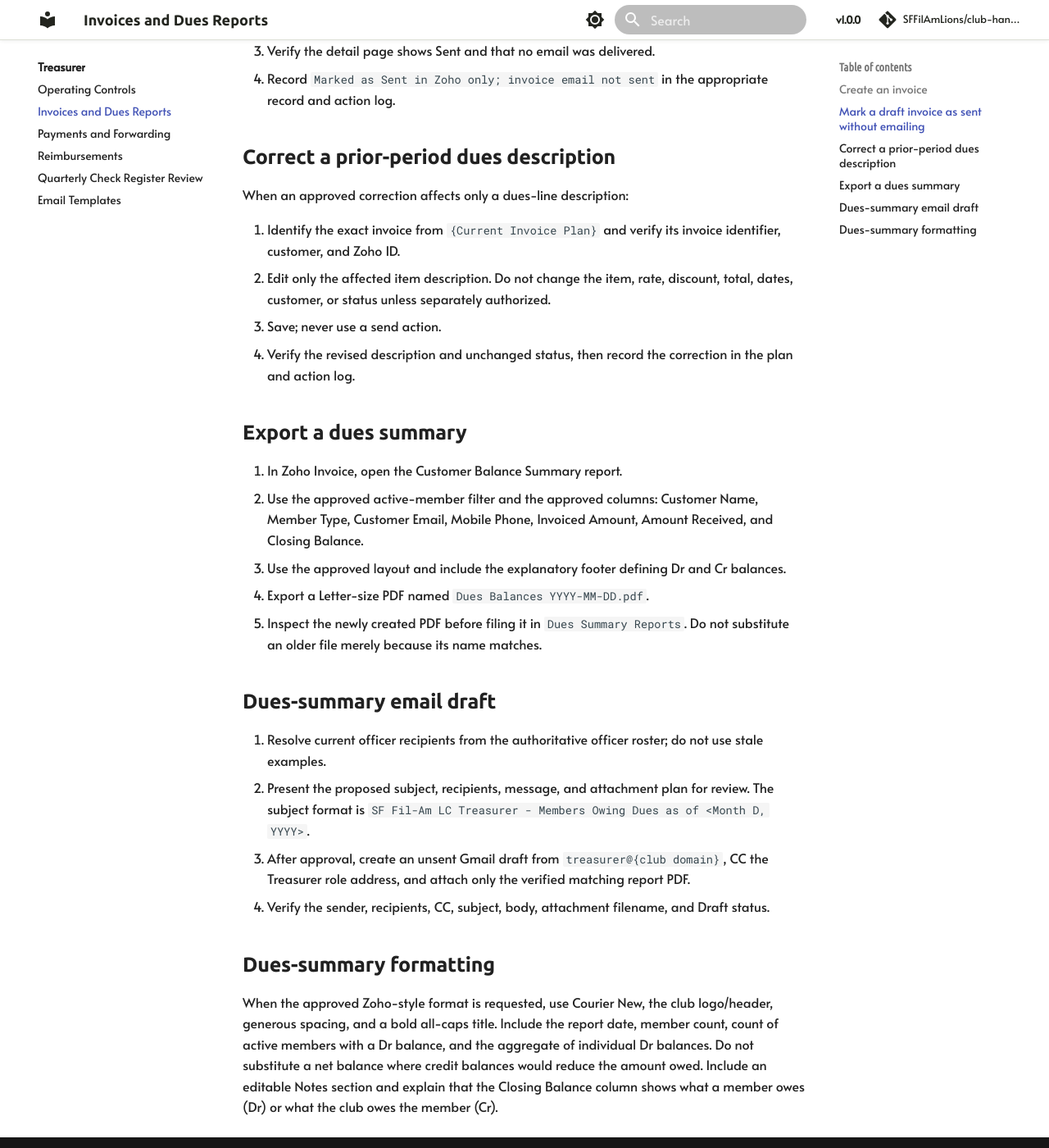
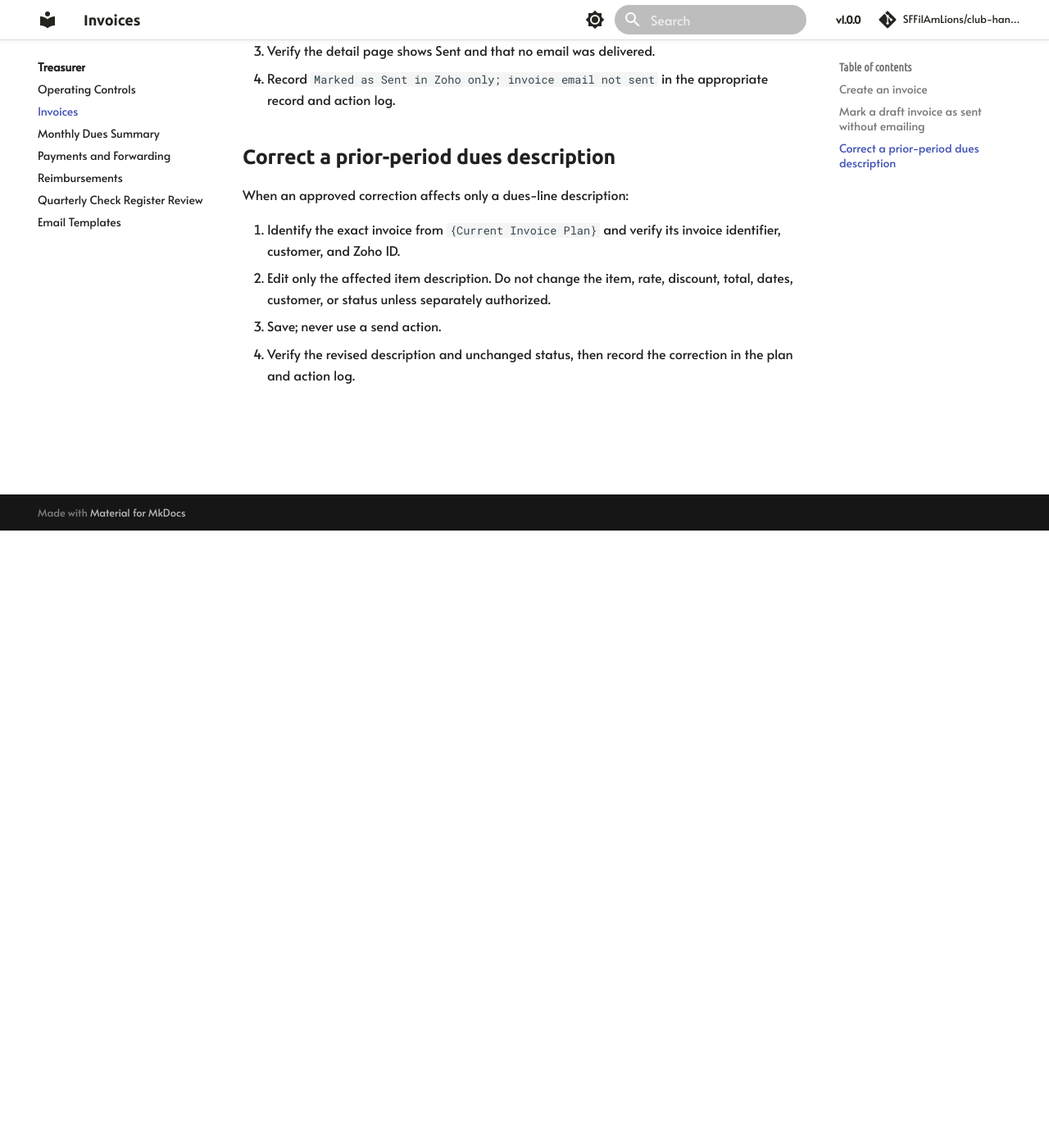
Before and after one commit to SFFilAmLions/club-handbook, an MkDocs documentation site: the page built from docs/treasurer/invoices-and-dues.md, in a window 1280 px wide and 1400 px high, scrolled down 753 px. Shown: the whole window at 82% size. Built offline with MkDocs 1.6.1 and Material for MkDocs 9.7.7, drawn with Linux system fonts in a browser that asks for light colours; comment, search, counter and statistics services are not loaded; some of the changed text lies outside the part shown.

Commit message:
docs(treasurer): separate monthly dues summary workflow

```diff
--- a/docs/treasurer/invoices-and-dues.md
+++ b/docs/treasurer/invoices-and-dues.md
@@ -1,4 +1,4 @@
-# Invoices and dues reports
+# Invoices
 
 ## Create an invoice
 
@@ -26,22 +26,3 @@
 2. Edit only the affected item description. Do not change the item, rate, discount, total, dates, customer, or status unless separately authorized.
 3. Save; never use a send action.
 4. Verify the revised description and unchanged status, then record the correction in the plan and action log.
-
-## Export a dues summary
-
-1. In Zoho Invoice, open the Customer Balance Summary report.
-2. Use the approved active-member filter and the approved columns: Customer Name, Member Type, Customer Email, Mobile Phone, Invoiced Amount, Amount Received, and Closing Balance.
-3. Use the approved layout and include the explanatory footer defining Dr and Cr balances.
-4. Export a Letter-size PDF named `Dues Balances YYYY-MM-DD.pdf`.
-5. Inspect the newly created PDF before filing it in `Dues Summary Reports`. Do not substitute an older file merely because its name matches.
-
-## Dues-summary email draft
-
-1. Resolve current officer recipients from the authoritative officer roster; do not use stale examples.
-2. Present the proposed subject, recipients, message, and attachment plan for review. The subject format is `SF Fil-Am LC Treasurer - Members Owing Dues as of <Month D, YYYY>`.
-3. After approval, create an unsent Gmail draft from `treasurer@{club domain}`, CC the Treasurer role address, and attach only the verified matching report PDF.
-4. Verify the sender, recipients, CC, subject, body, attachment filename, and Draft status.
-
-## Dues-summary formatting
-
-When the approved Zoho-style format is requested, use Courier New, the club logo/header, generous spacing, and a bold all-caps title. Include the report date, member count, count of active members with a Dr balance, and the aggregate of individual Dr balances. Do not substitute a net balance where credit balances would reduce the amount owed. Include an editable Notes section and explain that the Closing Balance column shows what a member owes (Dr) or what the club owes the member (Cr).
--- a/mkdocs.yml
+++ b/mkdocs.yml
@@ -62,7 +62,8 @@
   - Treasurer:
       - Overview: treasurer/index.md
       - Operating Controls: treasurer/operations.md
-      - Invoices and Dues Reports: treasurer/invoices-and-dues.md
+      - Invoices: treasurer/invoices-and-dues.md
+      - Monthly Dues Summary: treasurer/dues-summary.md
       - Payments and Forwarding: treasurer/payments-and-forwarding.md
       - Reimbursements: treasurer/reimbursements.md
       - Quarterly Check Register Review: treasurer/quarterly-review.md
```
Also changed, not shown: docs/treasurer/dues-summary.md (added, +41 -0 lines), docs/treasurer/index.md (+2 -1 lines).
